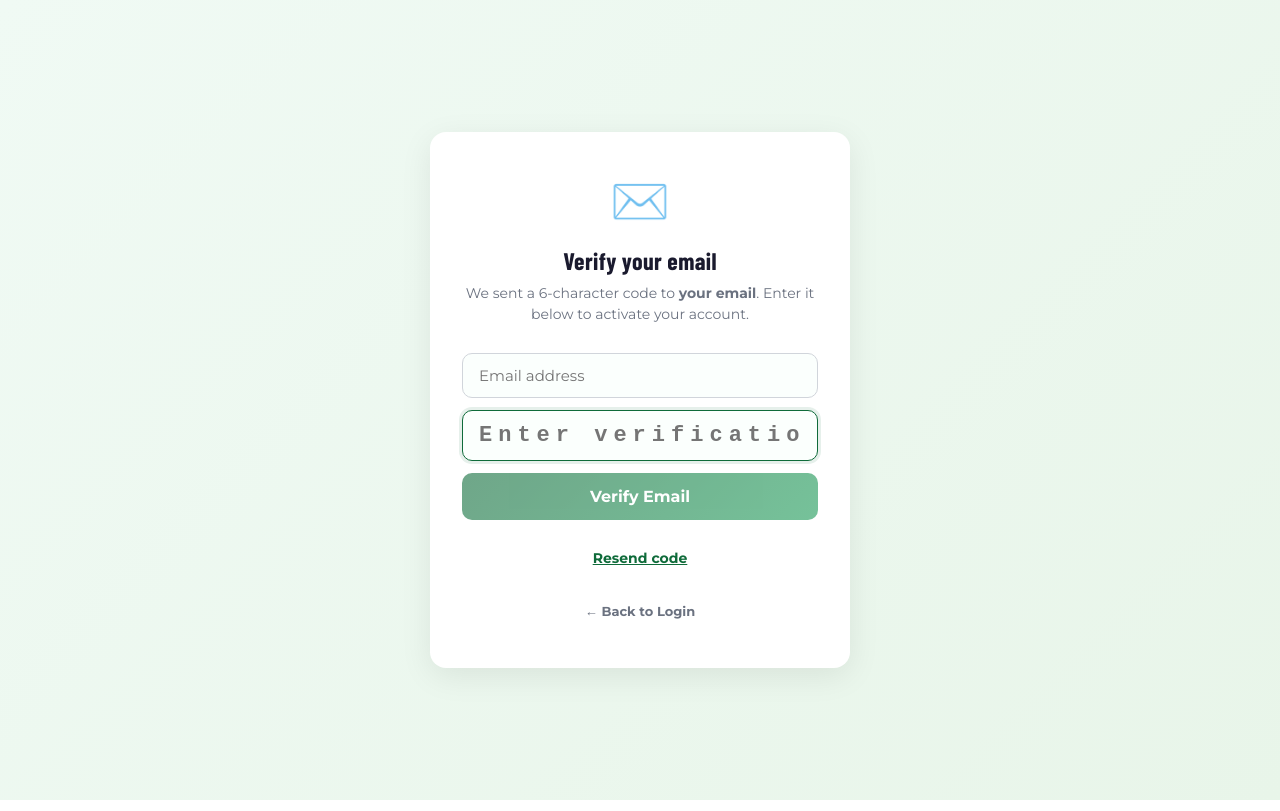
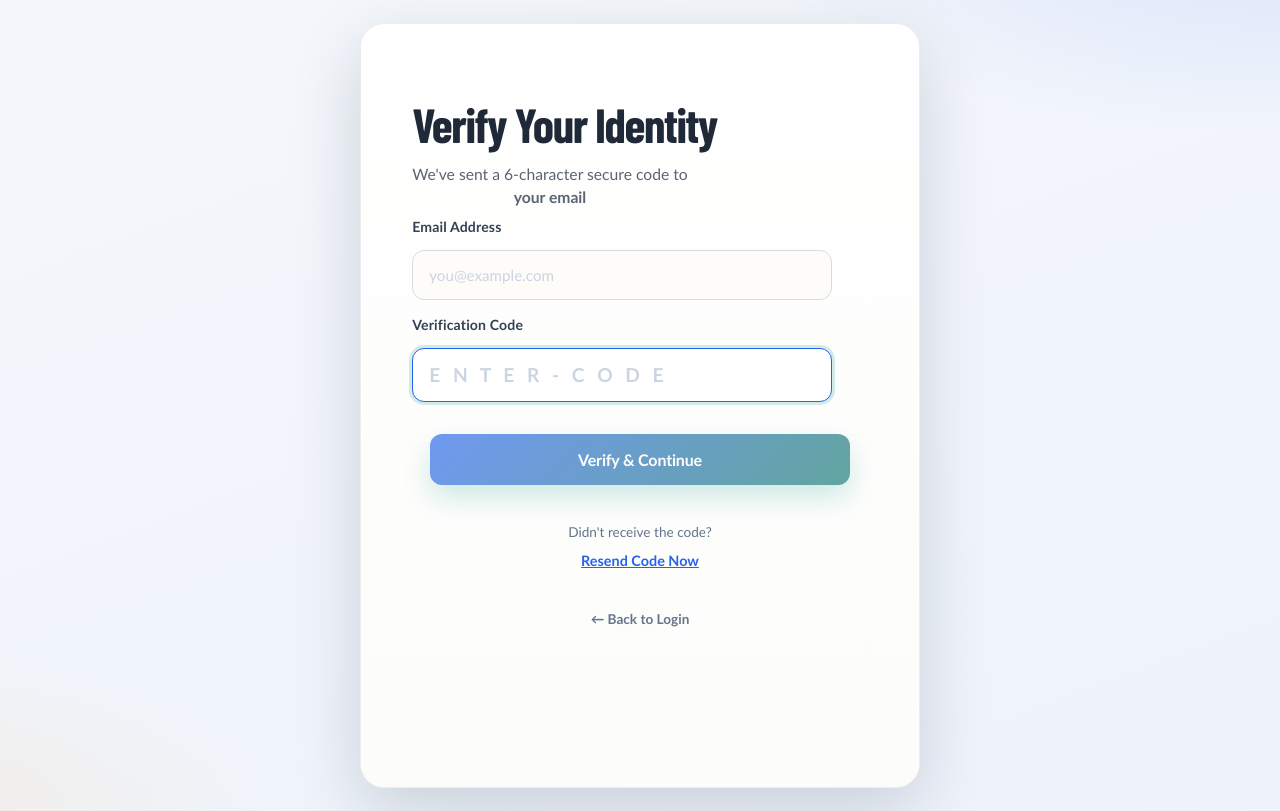
Before and after one commit to alexandercode-web/gawah, a React (Vite) app: page /verify-email in a window 1280 px wide. Built offline with nearby package versions, Linux system fonts and the light colour scheme; no server answers.

Commit message:
Complete redesign of Verify Email page with Atelier theme and UX improvements

```diff
--- a/src/pages/VerifyEmailPage.jsx
+++ b/src/pages/VerifyEmailPage.jsx
@@ -71,177 +71,118 @@ export default function VerifyEmailPage() {
   }
 
   return (
-    <div className="verify-page">
-      <div className="verify-card">
-        <div className="verify-card__icon">✉️</div>
-        <h1 className="verify-card__title">Verify your email</h1>
-        <p className="verify-card__subtitle">
-          We sent a 6-character code to <strong>{email || 'your email'}</strong>. Enter it below to activate your account.
-        </p>
+    <div className="auth-page-wrapper auth-atelier">
+      <div className="auth-container auth-atelier-container">
+        <div className="auth-forms-container auth-atelier-forms">
+          <div className="auth-form-section auth-login-form">
+            <div className="auth-form-stack">
+              <div className="auth-logo-link">
+                <span className="auth-logo-dot" />
+                <span>GawaHelper</span>
+              </div>
 
-        <form onSubmit={handleVerify} className="verify-card__form">
-          {!loc.state?.email && (
+              <div className="auth-header">
+                <h1>Verify Your Identity</h1>
+                <p>We've sent a 6-character secure code to <br /><strong>{email || 'your email'}</strong></p>
+              </div>
+
+              {error && (
+                <div className="auth-error-box" style={{ background: '#fef2f2', border: '1px solid #fee2e2', padding: '1rem', borderRadius: '12px', marginBottom: '1.5rem', display: 'flex', gap: '0.75rem', alignItems: 'center' }}>
+                  <span className="error-icon" style={{ background: '#ef4444', color: 'white', width: '20px', height: '20px', borderRadius: '50%', display: 'grid', placeItems: 'center', fontSize: '0.75rem', fontWeight: 'bold', flexShrink: 0 }}>!</span>
+                  <span className="error-message" style={{ color: '#991b1b', fontSize: '0.875rem', fontWeight: '500' }}>{error}</span>
+                </div>
+              )}
+
+              {message && (
+                <div className="auth-success-box" style={{ background: '#f0fdf4', border: '1px solid #dcfce7', padding: '1rem', borderRadius: '12px', marginBottom: '1.5rem', display: 'flex', gap: '0.75rem', alignItems: 'center' }}>
+                  <span className="success-icon" style={{ background: '#22c55e', color: 'white', width: '20px', height: '20px', borderRadius: '50%', display: 'grid', placeItems: 'center', fontSize: '0.75rem', fontWeight: 'bold', flexShrink: 0 }}>✓</span>
+                  <span className="success-message" style={{ color: '#166534', fontSize: '0.875rem', fontWeight: '500' }}>{message}</span>
+                </div>
+              )}
+
+              <form onSubmit={handleVerify} className="auth-form">
+                {!loc.search.includes('email=') && !loc.state?.email && (
+                  <div className="form-group">
+                    <label className="form-label">Email Address</label>
                     <input
                       type="email"
-              placeholder="Email address"
+                      placeholder="you@example.com"
                       value={email}
                       onChange={e => setEmail(e.target.value)}
-              className="verify-card__input"
+                      className="form-input"
                       required
                     />
+                  </div>
                 )}
+
+                <div className="form-group">
+                  <label className="form-label">Verification Code</label>
                   <input
                     ref={inputRef}
                     type="text"
-            placeholder="Enter verification code"
+                    placeholder="E N T E R - C O D E"
                     value={code}
                     onChange={e => setCode(e.target.value.toUpperCase())}
-            className="verify-card__input verify-card__input--code"
+                    className="form-input"
+                    style={{ textAlign: 'center', letterSpacing: '4px', fontWeight: '800', fontSize: '1.2rem' }}
                     maxLength={6}
                     required
                   />
+                </div>
+
                 <button
                   type="submit"
-            className="verify-card__btn"
+                  className="auth-submit-btn"
                   disabled={loading || !code || !email}
+                  style={{ marginTop: '1rem' }}
                 >
-            {loading ? 'Verifying...' : 'Verify Email'}
+                  {loading ? 'Verifying Account...' : 'Verify & Continue'}
                 </button>
               </form>
 
-        {error && <p className="verify-card__error">{error}</p>}
-        {message && <p className="verify-card__success">{message}</p>}
-
-        <div className="verify-card__resend">
+              <div className="auth-footer" style={{ marginTop: '2rem' }}>
+                <p>Didn't receive the code?</p>
                 <button
                   onClick={handleResend}
                   disabled={resending || cooldown > 0}
-            className="verify-card__resend-btn"
+                  style={{ background: 'none', border: 'none', color: '#2563eb', fontWeight: '700', cursor: 'pointer', fontSize: '0.9rem', padding: '10px', textDecoration: 'underline' }}
                 >
-            {cooldown > 0 ? `Resend in ${cooldown}s` : resending ? 'Sending...' : 'Resend code'}
+                  {cooldown > 0 ? `Resend in ${cooldown}s` : resending ? 'Sending...' : 'Resend Code Now'}
                 </button>
               </div>
 
+              <div className="auth-footer" style={{ marginTop: '1rem' }}>
                 <button
                   onClick={() => navigate('/login')}
-          className="verify-card__back"
+                  style={{ background: 'none', border: 'none', color: '#64748b', cursor: 'pointer', fontSize: '0.85rem' }}
                 >
                   ← Back to Login
                 </button>
               </div>
+            </div>
+          </div>
+        </div>
 
-      <style>{`
-        .verify-page {
-          min-height: 100vh;
-          display: flex;
-          align-items: center;
-          justify-content: center;
-          background: linear-gradient(135deg, #f0faf4, #e8f5e9);
-          padding: 20px;
-        }
-        .verify-card {
-          background: #fff;
-          border-radius: 16px;
-          padding: 40px 32px;
-          box-shadow: 0 8px 32px rgba(0,0,0,0.08);
-          max-width: 420px;
-          width: 100%;
-          text-align: center;
-        }
-        .verify-card__icon {
-          font-size: 48px;
-          margin-bottom: 16px;
-        }
-        .verify-card__title {
-          font-size: 24px;
-          font-weight: 700;
-          color: #1a1a2e;
-          margin: 0 0 8px;
-        }
-        .verify-card__subtitle {
-          font-size: 14px;
-          color: #6b7280;
-          margin: 0 0 28px;
-          line-height: 1.5;
-        }
-        .verify-card__form {
-          display: flex;
-          flex-direction: column;
-          gap: 12px;
-        }
-        .verify-card__input {
-          padding: 12px 16px;
-          border: 1px solid #d1d5db;
-          border-radius: 10px;
-          font-size: 15px;
-          outline: none;
-          transition: border-color 0.2s;
-        }
-        .verify-card__input:focus {
-          border-color: #0f6b3a;
-          box-shadow: 0 0 0 3px rgba(15,107,58,0.1);
-        }
-        .verify-card__input--code {
-          text-align: center;
-          font-family: 'Courier New', monospace;
-          font-size: 22px;
-          font-weight: 700;
-          letter-spacing: 6px;
-        }
-        .verify-card__btn {
-          padding: 14px;
-          background: linear-gradient(135deg, #0f6b3a, #1a9956);
-          color: #fff;
-          border: none;
-          border-radius: 10px;
-          font-size: 16px;
-          font-weight: 600;
-          cursor: pointer;
-          transition: opacity 0.2s;
-        }
-        .verify-card__btn:disabled {
-          opacity: 0.6;
-          cursor: not-allowed;
-        }
-        .verify-card__error {
-          color: #dc2626;
-          font-size: 14px;
-          margin: 16px 0 0;
-        }
-        .verify-card__success {
-          color: #0f6b3a;
-          font-size: 14px;
-          margin: 16px 0 0;
-          font-weight: 600;
-        }
-        .verify-card__resend {
-          margin-top: 20px;
-        }
-        .verify-card__resend-btn {
-          background: none;
-          border: none;
-          color: #0f6b3a;
-          font-size: 14px;
-          cursor: pointer;
-          text-decoration: underline;
-        }
-        .verify-card__resend-btn:disabled {
-          color: #9ca3af;
-          cursor: not-allowed;
-          text-decoration: none;
-        }
-        .verify-card__back {
-          background: none;
-          border: none;
-          color: #6b7280;
-          font-size: 13px;
-          margin-top: 16px;
-          cursor: pointer;
-        }
-        .verify-card__back:hover {
-          color: #374151;
-        }
-      `}</style>
+        <aside className="auth-visual-section auth-atelier-visual" aria-hidden="true" style={{ background: 'linear-gradient(135deg, #0f6b3a 0%, #1a9956 100%)' }}>
+          <div className="atelier-grid" />
+          <div className="atelier-content">
+            <span className="atelier-kicker" style={{ color: 'rgba(255,255,255,0.7)' }}>SECURE ACCESS</span>
+            <h2 style={{ color: 'white' }}>One step away from your community</h2>
+            <p style={{ color: 'rgba(255,255,255,0.9)' }}>Verify your email to ensure account safety and start connecting with local helpers.</p>
+
+            <div className="atelier-metrics">
+              <div className="atelier-metric-card" style={{ background: 'rgba(255,255,255,0.1)', border: '1px solid rgba(255,255,255,0.2)' }}>
+                <strong style={{ color: 'white' }}>Safe</strong>
+                <span style={{ color: 'rgba(255,255,255,0.7)' }}>2FA Enabled</span>
+              </div>
+              <div className="atelier-metric-card" style={{ background: 'rgba(255,255,255,0.1)', border: '1px solid rgba(255,255,255,0.2)' }}>
+                <strong style={{ color: 'white' }}>Fast</strong>
+                <span style={{ color: 'rgba(255,255,255,0.7)' }}>Instant Approval</span>
+              </div>
+            </div>
+          </div>
+        </aside>
+      </div>
     </div>
   )
 }
```
Lines whose indentation alone changed are shown as unchanged.
